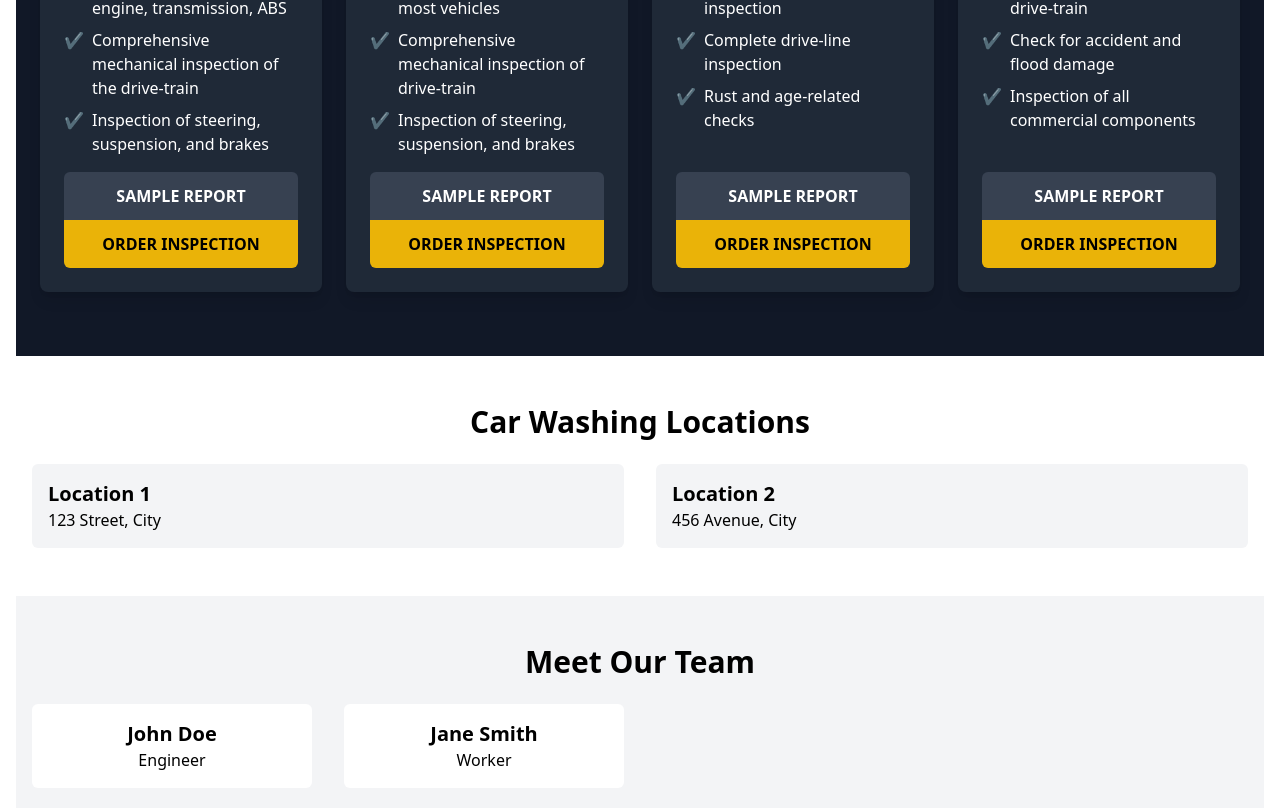
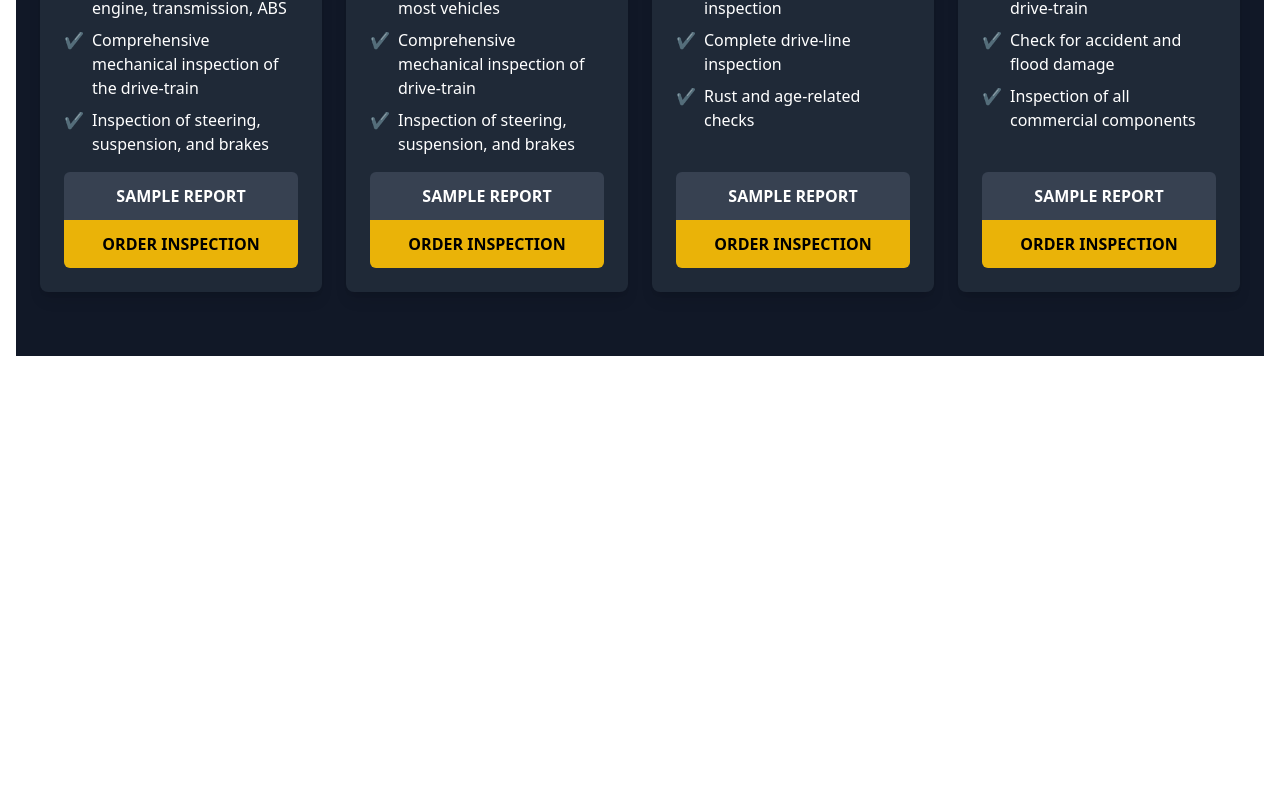
Before and after one commit to hamzam2mhs/AutoInspectors, a React (Vite) app in the folder frontend/: page / in a window 1280 px wide. Shown: the part 2356-3164 px from the top of the page. After the commit the page ends 2728 px from the top, so only its background shows below. Built offline with nearby package versions, Linux system fonts and the light colour scheme.

Commit message:
Filed Deleted

```diff
--- a/frontend/src/components/Home/Home.jsx
+++ b/frontend/src/components/Home/Home.jsx
@@ -3,8 +3,6 @@ import Carousel from "./Carousel";
 import About from "./About";
 import Services from "./Services";
 import PricingPlans from "./PricingPlans";
-import Locations from "./Locations";
-import Team from "./Team";
 
 const Home = () => {
   return (
@@ -13,8 +11,6 @@ const Home = () => {
       <About />
       <Services />
       <PricingPlans />
-      <Locations />
-      <Team />
     </div>
   );
 };
--- a/frontend/src/components/Home/Locations.jsx
+++ /dev/null
@@ -1,25 +0,0 @@
-import React from "react";
-
-const Locations = () => {
-  return (
-    <div className="bg-white py-12">
-      <div className="container mx-auto px-4">
-        <h2 className="text-3xl font-bold mb-6 text-center">
-          Car Washing Locations
-        </h2>
-        <div className="grid grid-cols-1 md:grid-cols-2 gap-8">
-          <div className="location-item bg-gray-100 p-4 rounded-md">
-            <h3 className="font-bold text-xl">Location 1</h3>
-            <p>123 Street, City</p>
-          </div>
-          <div className="location-item bg-gray-100 p-4 rounded-md">
-            <h3 className="font-bold text-xl">Location 2</h3>
-            <p>456 Avenue, City</p>
-          </div>
-        </div>
-      </div>
-    </div>
-  );
-};
-
-export default Locations;
--- a/frontend/src/components/Home/Team.jsx
+++ /dev/null
@@ -1,23 +0,0 @@
-import React from "react";
-
-const Team = () => {
-  return (
-    <div className="bg-gray-100 py-12">
-      <div className="container mx-auto px-4">
-        <h2 className="text-3xl font-bold mb-6 text-center">Meet Our Team</h2>
-        <div className="grid grid-cols-1 md:grid-cols-4 gap-8">
-          <div className="team-item bg-white p-4 rounded-md text-center">
-            <h3 className="font-bold text-xl">John Doe</h3>
-            <p>Engineer</p>
-          </div>
-          <div className="team-item bg-white p-4 rounded-md text-center">
-            <h3 className="font-bold text-xl">Jane Smith</h3>
-            <p>Worker</p>
-          </div>
-        </div>
-      </div>
-    </div>
-  );
-};
-
-export default Team;
```
Also changed, not shown: 1 other file (tests, documents, lock files or other folders).
